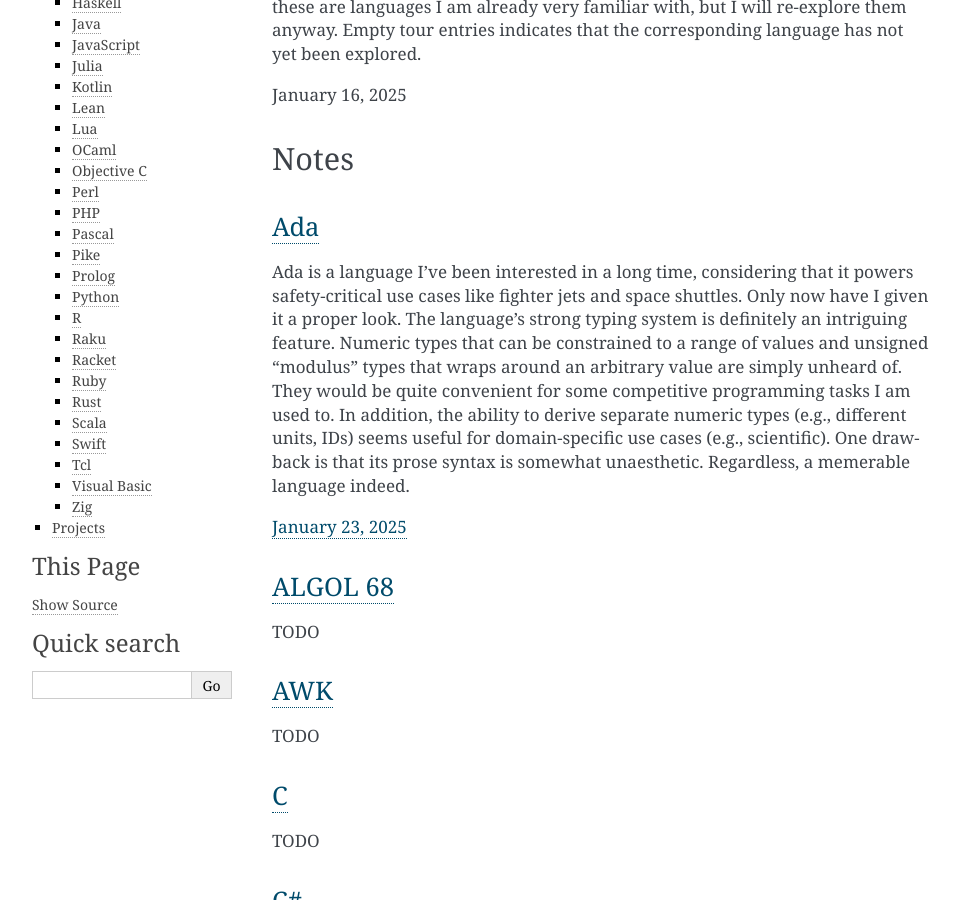
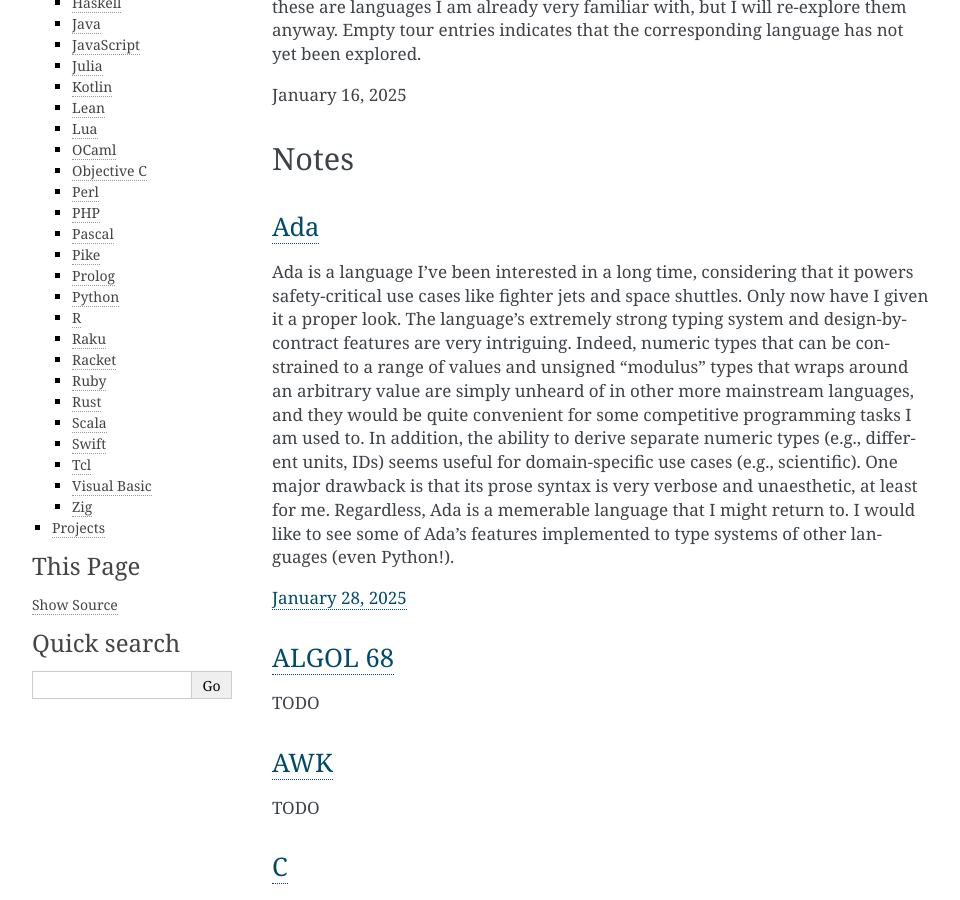
Before and after one commit to AussieSeaweed/personal-website, a Sphinx documentation site: the page built from source/random/pl-tour.rst, in a window 1280 px wide and 900 px high, scrolled down 564 px. Shown: the whole window, without its empty margins (148-1108 px from the left). Built offline with Sphinx 7.4.7, drawn with Linux system fonts in a browser that asks for light colours.

Commit message:
Truly finish Ada tour (except "Standard Library: ..." and "Appendices") and update review, accordingly.

```diff
--- a/source/random/pl-tour.rst
+++ b/source/random/pl-tour.rst
@@ -17,9 +17,9 @@ Notes
 `Ada <https://www.adaic.org/>`_
 ^^^^^^^^^^^^^^^^^^^^^^^^^^^^^^^
 
-Ada is a language I've been interested in a long time, considering that it powers safety-critical use cases like fighter jets and space shuttles. Only now have I given it a proper look. The language's strong typing system is definitely an intriguing feature. Numeric types that can be constrained to a range of values and unsigned "modulus" types that wraps around an arbitrary value are simply unheard of. They would be quite convenient for some competitive programming tasks I am used to. In addition, the ability to derive separate numeric types (e.g., different units, IDs) seems useful for domain-specific use cases (e.g., scientific). One drawback is that its prose syntax is somewhat unaesthetic. Regardless, a memerable language indeed.
+Ada is a language I've been interested in a long time, considering that it powers safety-critical use cases like fighter jets and space shuttles. Only now have I given it a proper look. The language's extremely strong typing system and design-by-contract features are very intriguing. Indeed, numeric types that can be constrained to a range of values and unsigned "modulus" types that wraps around an arbitrary value are simply unheard of in other more mainstream languages, and they would be quite convenient for some competitive programming tasks I am used to. In addition, the ability to derive separate numeric types (e.g., different units, IDs) seems useful for domain-specific use cases (e.g., scientific). One major drawback is that its prose syntax is very verbose and unaesthetic, at least for me. Regardless, Ada is a memerable language that I might return to. I would like to see some of Ada's features implemented to type systems of other languages (even Python!).
 
-`January 23, 2025 <https://learn.adacore.com/courses/intro-to-ada/>`_
+`January 28, 2025 <https://learn.adacore.com/courses/intro-to-ada/>`_
 
 `ALGOL 68 <https://en.wikipedia.org/wiki/ALGOL_68>`_
 ^^^^^^^^^^^^^^^^^^^^^^^^^^^^^^^^^^^^^^^^^^^^^^^^^^^^
```
